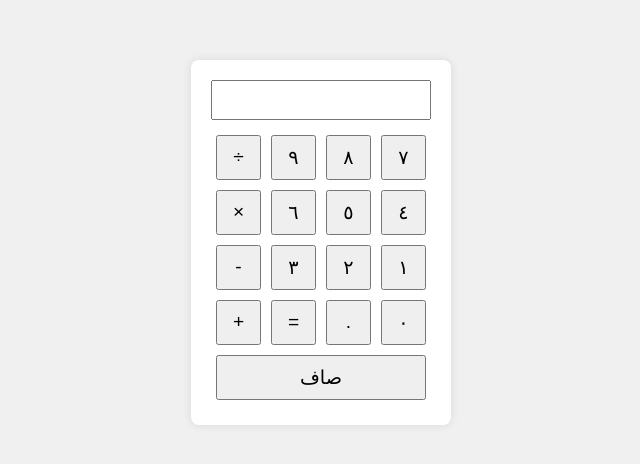
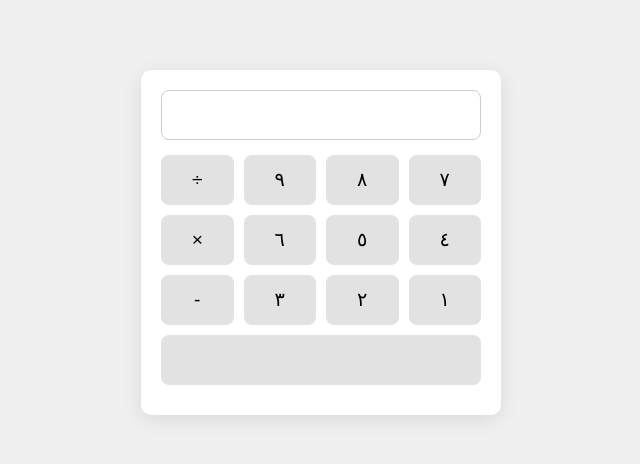
Before and after one commit to Wassi1Nix/Sinhdi-calculator, a plain HTML site: page index.html in a window 1280 px wide. Shown: the part 158-622 px from the top of the page, without its empty margins (319-959 px from the left). Drawn offline with Linux system fonts and the light colour scheme.

Commit message:
index.html

```diff
--- a/index.html
+++ b/index.html
@@ -2,117 +2,109 @@
 <html lang="sd" dir="rtl">
 <head>
   <meta charset="UTF-8">
-  <title>Sindhi Calculator</title>
+  <title>Modern Sindhi Calculator</title>
+  <link rel="stylesheet" href="https://fonts.googleapis.com/css2?family=Noto+Sans+Arabic&display=swap">
   <style>
+    /* Page Setup */
     body {
-      font-family: 'Noto Sans Arabic', sans-serif; /* Use a font that supports Sindhi script */
+      margin: 0;
+      padding: 0;
+      box-sizing: border-box;
+      font-family: 'Noto Sans Arabic', sans-serif; /* Ensure you have a font that supports Sindhi/Arabic */
       display: flex;
       justify-content: center;
       align-items: center;
       height: 100vh;
-      margin: 0;
       background: #f0f0f0;
-      text-align: right;
+      text-align: right; /* Right-to-left alignment for Sindhi */
     }
+
+    /* Calculator Container */
     #calculator {
-      background: #fff;
+      background: #ffffff;
+      width: 320px;
       padding: 20px;
-      border-radius: 8px;
-      box-shadow: 0 0 10px rgba(0,0,0,0.1);
-      width: 220px;
+      border-radius: 10px;
+      box-shadow: 0 4px 20px rgba(0,0,0,0.1);
     }
+
+    /* Display Screen */
     #display {
       width: 100%;
-      height: 40px;
+      height: 50px;
+      margin-bottom: 15px;
+      padding: 0 10px;
+      font-size: 1.5rem;
+      border: 1px solid #ccc;
+      border-radius: 8px;
+      box-sizing: border-box;
+      text-align: right; /* Ensure text is right-aligned for Sindhi */
+    }
+
+    /* Rows for Buttons */
+    .button-row {
+      display: flex;
+      gap: 10px;
       margin-bottom: 10px;
-      text-align: right;
-      font-size: 1.2em;
-      padding: 5px;
-      box-sizing: border-box;
     }
+
+    /* General Button Styles */
     button {
-      width: 45px;
-      height: 45px;
-      margin: 5px;
-      font-size: 1.2em;
+      flex: 1;
+      height: 50px;
+      font-size: 1.2rem;
+      border: none;
+      border-radius: 8px;
       cursor: pointer;
+      background: #e2e2e2;
+      transition: background 0.2s;
     }
-    .row {
-      display: flex;
-      justify-content: space-between;
+    button:hover {
+      background: #d2d2d2;
     }
+
+    /* "صاف" (Clear) Button */
+    .clear-btn {
+      flex: 2;
+      background: #f78181; /* Slightly red/pink background for emphasis */
+      color: #fff;
+      font-weight: bold;
+    }
+    .clear-btn:hover {
+      background: #f55656;
+    }
+
   </style>
 </head>
 <body>
   <div id="calculator">
-    <input type="text" id="display" readonly>
+    <!-- Display Screen -->
+    <input type="text" id="display" readonly />
 
     <!-- Row 1 -->
-    <div class="row">
+    <div class="button-row">
       <button onclick="appendDigit('٧')">٧</button>
       <button onclick="appendDigit('٨')">٨</button>
       <button onclick="appendDigit('٩')">٩</button>
       <button onclick="chooseOperation('÷')">÷</button>
     </div>
+
     <!-- Row 2 -->
-    <div class="row">
+    <div class="button-row">
       <button onclick="appendDigit('٤')">٤</button>
       <button onclick="appendDigit('٥')">٥</button>
       <button onclick="appendDigit('٦')">٦</button>
       <button onclick="chooseOperation('×')">×</button>
     </div>
+
     <!-- Row 3 -->
-    <div class="row">
+    <div class="button-row">
       <button onclick="appendDigit('١')">١</button>
       <button onclick="appendDigit('٢')">٢</button>
       <button onclick="appendDigit('٣')">٣</button>
       <button onclick="chooseOperation('-')">-</button>
     </div>
+
     <!-- Row 4 -->
-    <div class="row">
-      <button onclick="appendDigit('٠')">٠</button>
-      <button onclick="appendDigit('.')">.</button>
-      <button onclick="calculate()">=</button>
-      <button onclick="chooseOperation('+')">+</button>
-    </div>
-    <!-- Clear Button -->
-    <div class="row">
-      <button style="width: 100%;" onclick="clearDisplay()">صاف</button>
-    </div>
-  </div>
-
-  <script>
-    let currentOperand = '';
-    let previousOperand = '';
-    let operation = null;
-
-    function appendDigit(digit) {
-      document.getElementById('display').value += digit;
-    }
-
-    function chooseOperation(op) {
-      previousOperand = document.getElementById('display').value;
-      operation = op;
-      document.getElementById('display').value = '';
-    }
-
-    function calculate() {
-      currentOperand = document.getElementById('display').value;
-      // Convert Sindhi digits to English digits
-      let englishPrevious = convertToEnglishDigits(previousOperand);
-      let englishCurrent = convertToEnglishDigits(currentOperand);
-
-      let result;
-      switch (operation) {
-        case '+':
-          result = parseFloat(englishPrevious) + parseFloat(englishCurrent);
-          break;
-        case '-':
-          result = parseFloat(englishPrevious) - parseFloat(englishCurrent);
-          break;
-        case '×':
-          result = parseFloat(englishPrevious) * parseFloat(englishCurrent);
-          break;
-        case '÷':
-          if (parseFloat(englishCurrent) === 0) {
-            alert("0
+    <div class="button-row">
+      <button onclick="appendDigit('٠')">
```
